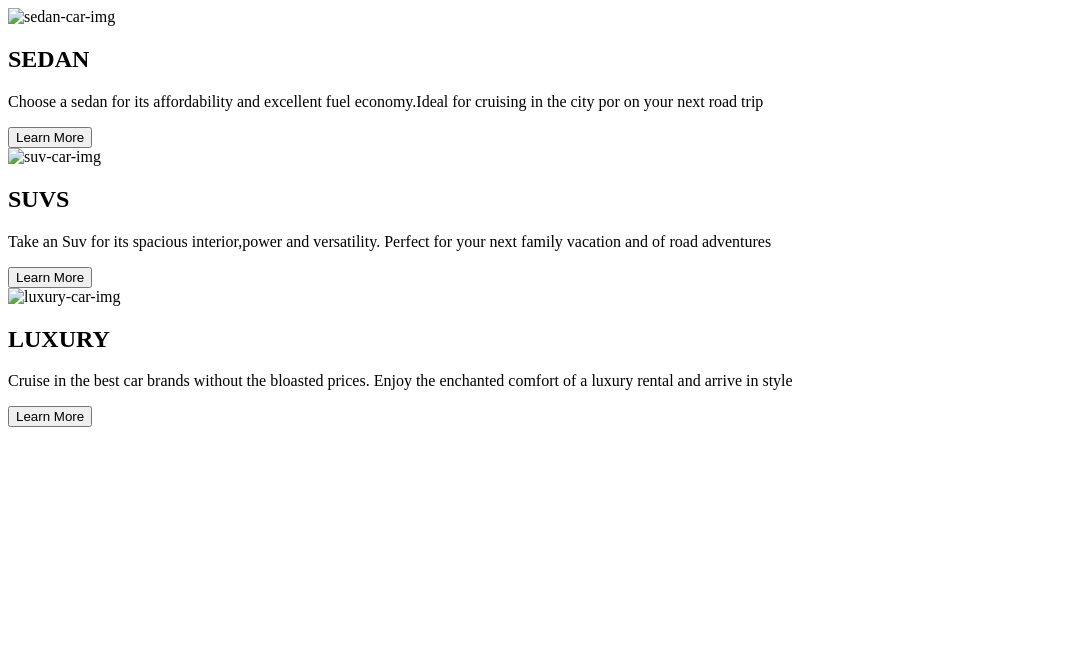
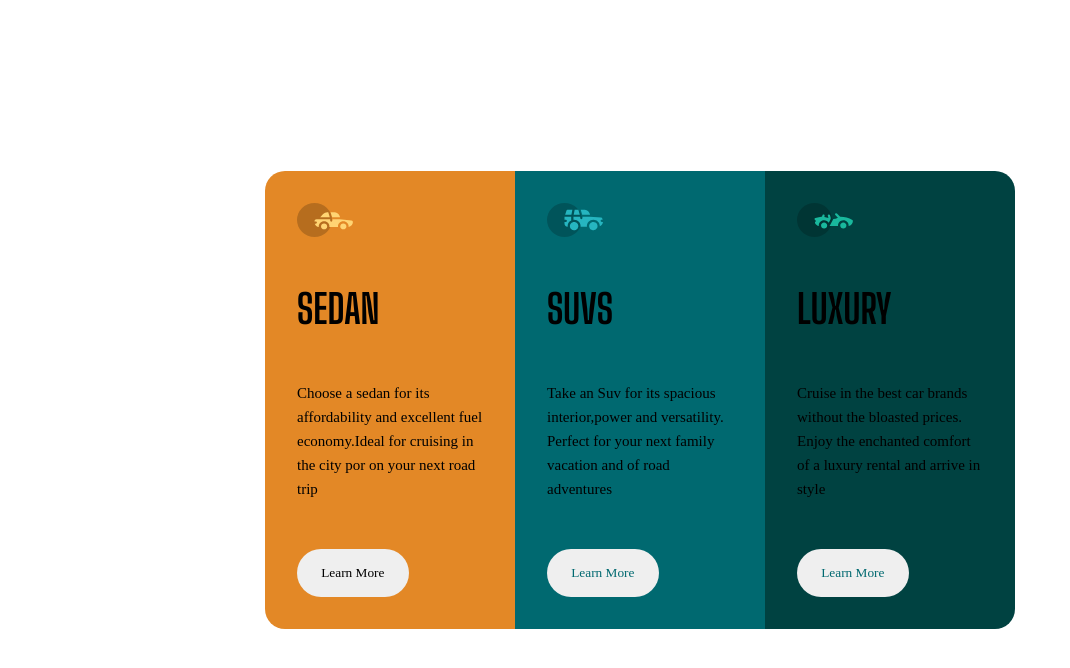
Before and after one commit to ijoba12/3-column-cards, a plain HTML site: page index.html in a window 1280 px wide. Shown: the whole page, without its empty margins (0-1070 px from the left). Drawn offline with Linux system fonts and the light colour scheme; the site is published under a folder, as on GitHub Pages, so addresses that start at the root find nothing.

Commit message:
fixed:html

```diff
--- a/index.html
+++ b/index.html
@@ -4,14 +4,14 @@
     <meta charset="UTF-8" />
     <meta name="viewport" content="width=device-width, initial-scale=1.0" />
     <title>3-column-Preview-card-component</title>
-    <link rel="stylesheet" href="/style.css">
+    <link rel="stylesheet" href="style.css">
   </head>
   <body>
     <main>
       <section>
         <!-- card-1 -->
         <div class="cards" id="cards-1">
-          <img src="/assests/icon-sedans.svg" alt="sedan-car-img" />
+          <img src="assests/icon-sedans.svg" alt="sedan-car-img" />
           <h2>SEDAN</h2>
           <p>
             Choose a sedan for its affordability and excellent fuel
@@ -21,7 +21,7 @@
         </div>
         <!-- card-2 -->
         <div class="cards" id="cards-2">
-          <img src="/assests/icon-suvs.svg" alt="suv-car-img" />
+          <img src="assests/icon-suvs.svg" alt="suv-car-img" />
           <h2>SUVS</h2>
           <p>
             Take an Suv for its spacious interior,power and versatility. Perfect
@@ -31,7 +31,7 @@
         </div>
         <!-- card-3 -->
         <div class="cards" id="cards-3">
-          <img src="/assests/icon-luxury.svg" alt="luxury-car-img" />
+          <img src="assests/icon-luxury.svg" alt="luxury-car-img" />
           <h2>LUXURY</h2>
           <p>
             Cruise in the best car brands without the bloasted prices. Enjoy the
```
